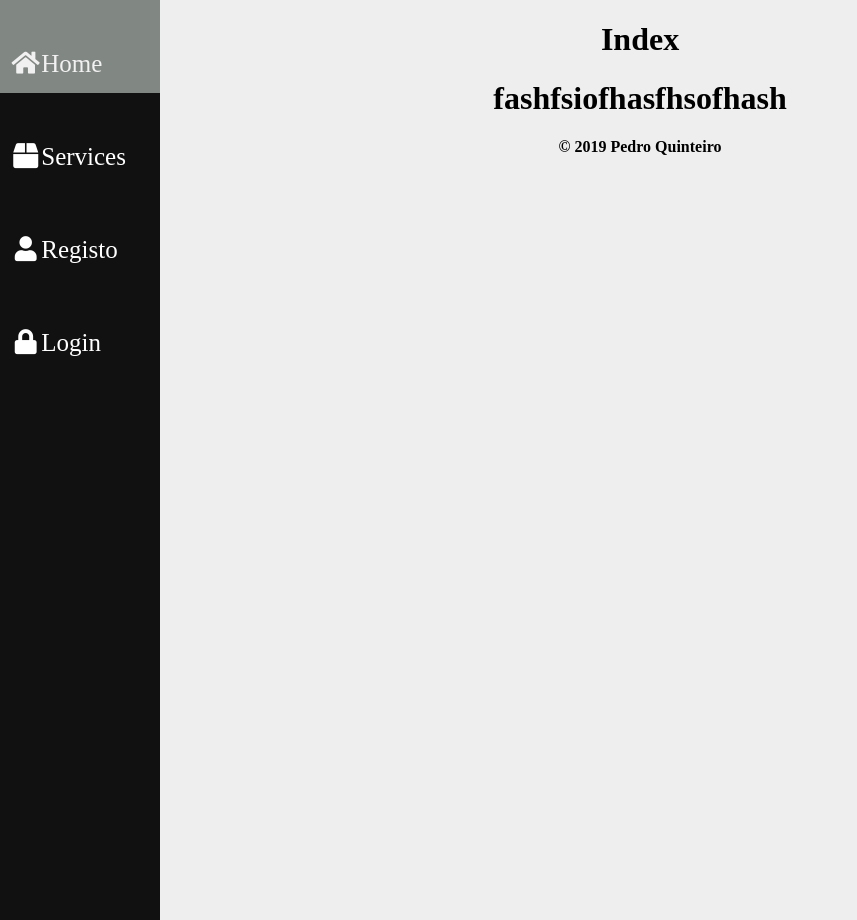
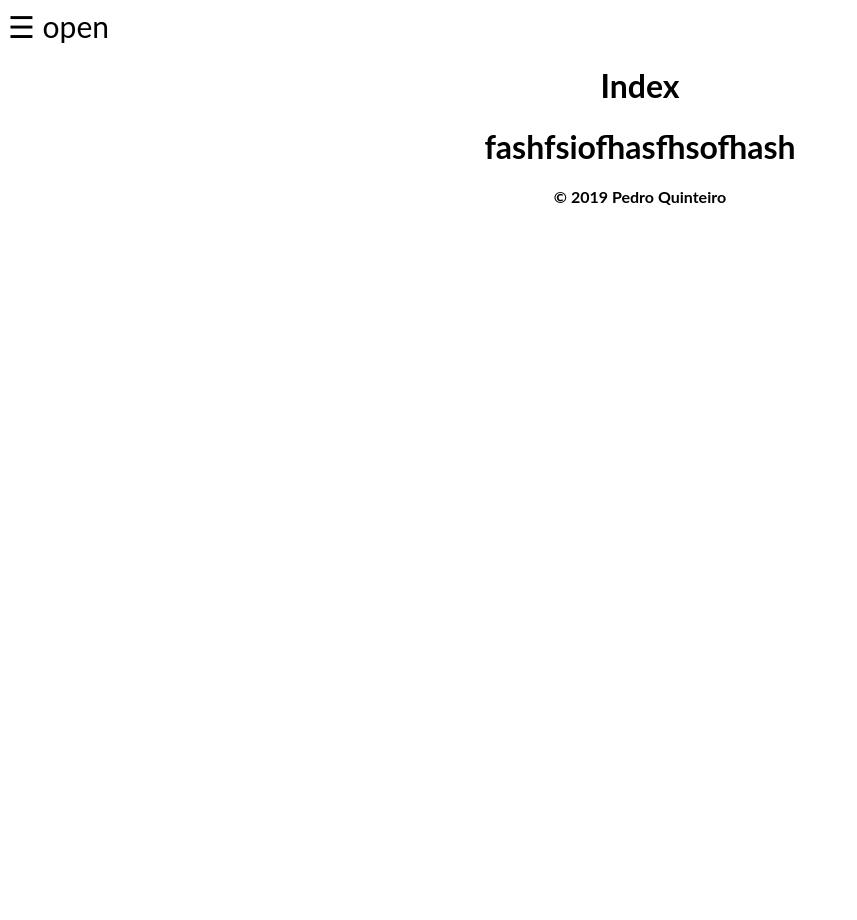
Before and after one commit to Kintas17/menus13, a Flask app: page / in a window 1280 px wide. Shown: the whole page, without its empty margins (0-857 px from the left). Run offline with Flask 2, Linux system fonts and the light colour scheme.

Commit message:
cena do lado

```diff
--- a/static/style.css
+++ b/static/style.css
@@ -1,8 +1,9 @@
+
+/*-----------------------------CORPO--------------------*/
 body {
-    background-color: #eee;
-    font-family: ;
-    text-align: center;
+  font-family: "Lato", sans-serif;
 }
+
 
 form {
     display: inline-block;
@@ -53,36 +54,53 @@ td {
     vertical-align: bottom;
 }
 
+.h {
+    background-color:#10a547;
+    color:white;
+    padding : 20px;
+}
+
+.w {
+    color:white;
+}
+/*-----------menu--------------------------------------------------------*/
+
+body {
+  font-family: "Lato", sans-serif;
+}
 
 .sidenav {
   height: 100%;
-  width: 160px;
+  width: 0;
   position: fixed;
   z-index: 1;
   top: 0;
   left: 0;
-  background-color: #111;
+  background-color:#7f7b7b;
   overflow-x: hidden;
-  text-align: left;
-
+  transition: 0.5s;
+  padding-top: 60px;
 }
 
 .sidenav a {
-  padding: 50px 15px 15px 10px;
+  padding: 8px 8px 8px 32px;
   text-decoration: none;
   font-size: 25px;
   display: block;
+  transition: 0.3s;
 }
 
 .sidenav a:hover {
-  background-color: #818783;
   color: #f1f1f1;
 }
 
-.main {
-  margin-left: 160px; /* Same as the width of the sidenav */
-  font-size: 28px; /* Increased text to enable scrolling */
-  padding: 0px 10px;
+.sidenav .closebtn {
+  position: absolute;
+  top: 0;
+  right: 25px;
+  font-size: 36px;
+  margin-left: 50px;
+  color: #818181;
 }
 
 @media screen and (max-height: 450px) {
--- a/templates/index.html
+++ b/templates/index.html
@@ -1,5 +1,8 @@
+
 {% extends 'layout.html' %}
 {% block conteudo %}
+<center>
 <h1>Index</h1>
 <h1>fashfsiofhasfhsofhash</h1>
 {% endblock %}
+</center>
--- a/templates/layout.html
+++ b/templates/layout.html
@@ -1,26 +1,38 @@
 <!DOCTYPE html>
 <html lang="pt-PT">
-<head>
 <meta charset="UTF-8">
+<meta name="viewport" content="width=device-width, initial-scale=1">
 <link rel="shortcut icon" href="/static/favicon.png">
-    <meta name="viewport" content="width=device-width, initial-scale=1">
+<link rel="script" href="/static/scripts.js">
 <link rel="stylesheet" href="https://use.fontawesome.com/releases/v5.7.2/css/all.css"
       integrity="sha384-fnmOCqbTlWIlj8LyTjo7mOUStjsKC4pOpQbqyi7RrhN7udi9RwhKkMHpvLbHG9Sr" crossorigin="anonymous">
 <link rel="stylesheet" type="text/css" href="/static/style.css">
 <title>Escola Secundária de Maximinos</title>
 {% block titulo %}
 {% endblock %}
-    <script type="text/javascript" src="/static/scroll.js"></script>
-</head>
-    <div class="sidenav">
-        <a class="h" href="/"><i class="fa fa-fw fa-home"></i>Home</a>
-        <a class="w" href="#services"><i class="fa fa-fw fa-box"></i>Services</a>
-        <a class="w" href="registo"><i class="fa fa-fw fa-user"></i>Registo</a>
-        <a class="w" href="login"><i class="fa fa-fw fa-lock"></i>Login</a>
+<div id="mySidenav" class="sidenav">
+    <a href="javascript:void(0)" class="closebtn" onclick="closeNav()">&times;</a>
+    <a class="h" href="/"><i class="fa fa-fw fa-home"></i> Home</a>
+    <a class="w" href="#"><i class="fa fa-fw fa-search"></i> Search</a>
+    <a class="w" href="#"><i class="fa fa-fw fa-envelope"></i> Contacts</a>
+    <a class="w" href="login"><i class="fa fa-fw fa-user"></i> Login</a>
 </div>
+
+<span style="font-size:30px;cursor:pointer" onclick="openNav()">&#9776; open</span>
+
+<script>
+function openNav() {
+  document.getElementById("mySidenav").style.width = "250px";
+}
+
+function closeNav() {
+  document.getElementById("mySidenav").style.width = "0";
+}
+
+</script>
+
 {% block conteudo %}
 {% endblock %}
-
 <b><p>&copy 2019 Pedro Quinteiro</p></b>
 </body>
 </html>
--- a/templates/login.html
+++ b/templates/login.html
@@ -5,6 +5,7 @@
 {% endblock %}
 
 {% block conteudo %}
+<center>
 <h1>Iniciar Sessão</h1>
 <form method="post">
     <fieldset>
@@ -20,3 +21,4 @@
 </form>
 {% if erro %}<h4>{{ erro }}</h4>{% endif %}
 {% endblock %}
+</center>
```
Lines whose indentation alone changed are shown as unchanged.
